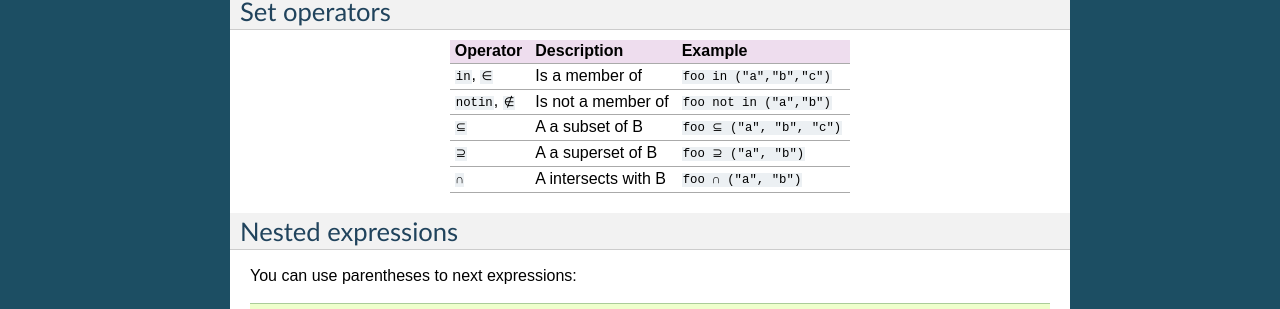
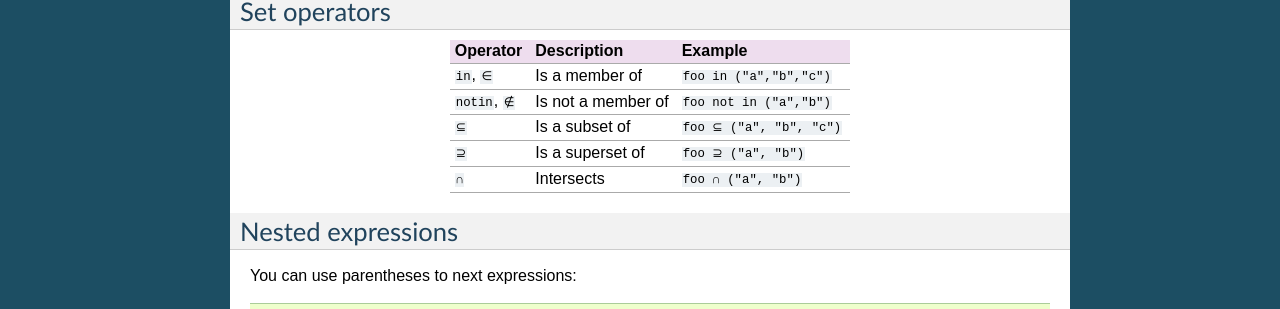
Before and after one commit to tailsdotcom/boolrule, a Sphinx documentation site: the page built from docs/expressions.rst, in a window 1280 px wide. Shown: the part 1259-1568 px from the top of the page. Built offline with Sphinx 7.4.7, drawn with Linux system fonts in a browser that asks for light colours.

Commit message:
Make new operator documentation tense consistent with everything else

```diff
--- a/docs/expressions.rst
+++ b/docs/expressions.rst
@@ -80,9 +80,9 @@ Operator                 Description               Example
 =======================  ========================  =========================
 ``in``, ``∈``            Is a member of            ``foo in ("a","b","c")``
 ``notin``, ``∉``         Is not a member of        ``foo not in ("a","b")``
-``⊆``                    A a subset of B           ``foo ⊆ ("a", "b", "c")``
-``⊇``                    A a superset of B         ``foo ⊇ ("a", "b")``
-``∩``                    A intersects with B       ``foo ∩ ("a", "b")``
+``⊆``                    Is a subset of            ``foo ⊆ ("a", "b", "c")``
+``⊇``                    Is a superset of          ``foo ⊇ ("a", "b")``
+``∩``                    Intersects                ``foo ∩ ("a", "b")``
 =======================  ========================  =========================
 
 
```
